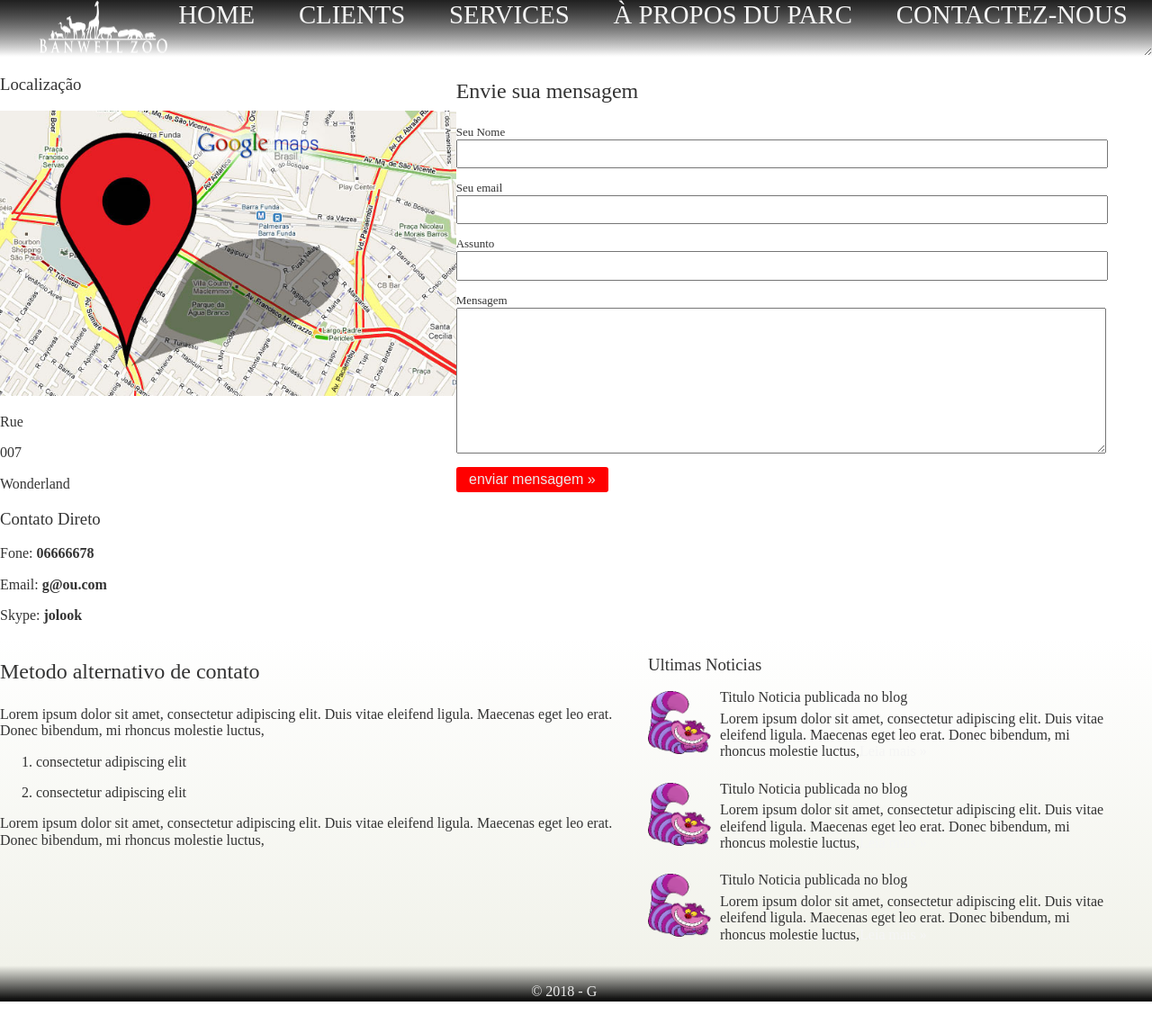
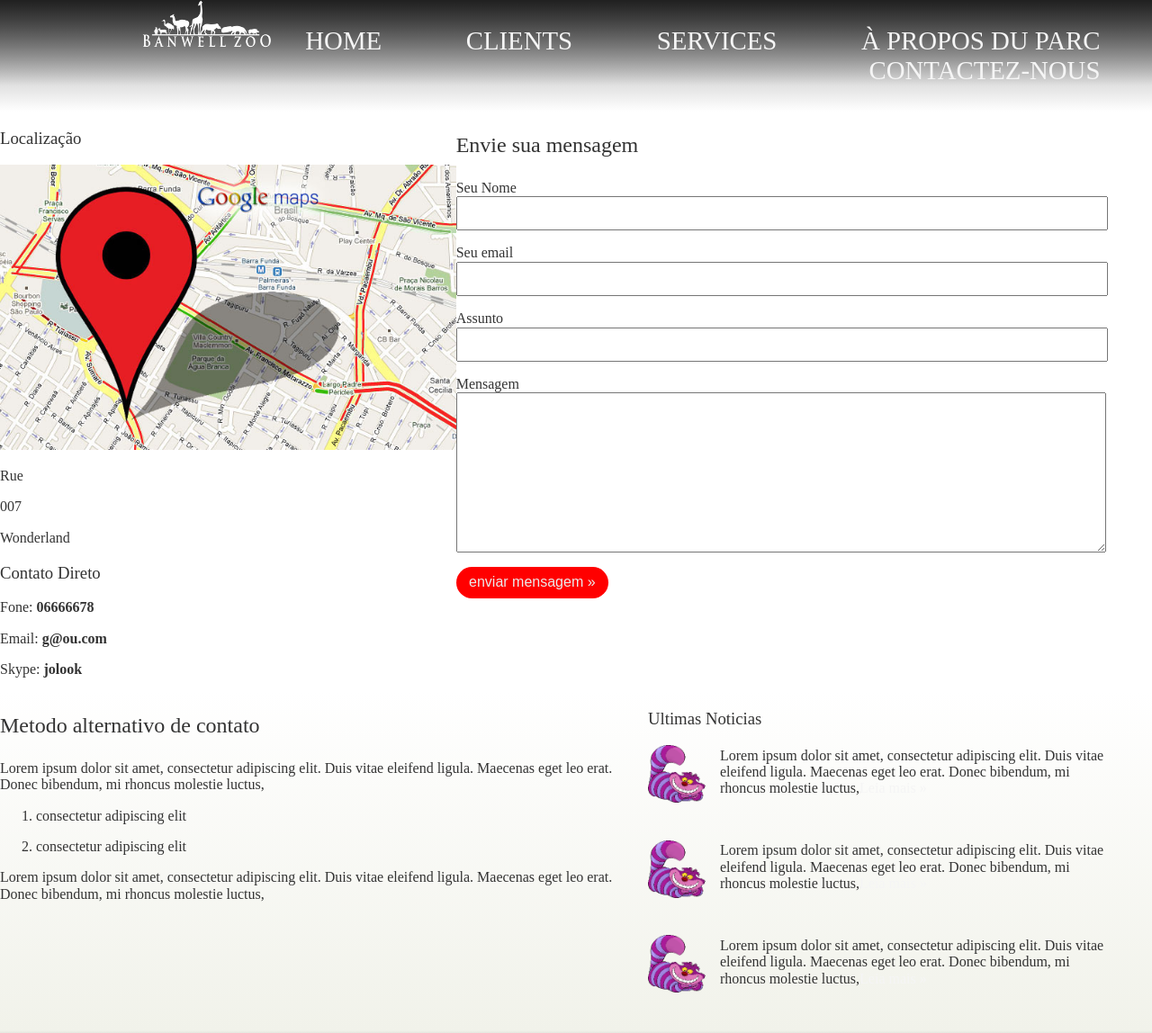
Before and after one commit to bieleite/zoo, a plain HTML site: page contato.html in a window 1280 px wide. Shown: the top 1148 px of the page at 90% size. Before the commit the page ends 1113 px from the top, so only its background shows below. Drawn offline with Linux system fonts and the light colour scheme; a web font is replaced by a local one.

Commit message:
Update estilo.css

```diff
--- a/css/estilo.css
+++ b/css/estilo.css
@@ -81,23 +81,23 @@ ul.inline li, ol.inline li{
 	margin-right: 1em;
 }
 ul.inline li:last-child, ol.inline li:last-child{
-	margin-right: 15px;
+	margin-right: 1em;
 }
 ul.sem-marcador, ol.sem-marcador{
 	list-style: none;
 }
 a.botao, input.botao{
 	background: red;
-	padding: 5px 10px;
-	border-radius: 3px;
+	padding: 5em 10em;
+	border-radius: 3em;
 	color: #ebebeb;
 	cursor: pointer;
-	margin: 5px 0;
+	margin: 1em 0;
 	display: inline-block;
 	border: none;
 }
 a.botao:hover, input.botao:hover{
-	background: red;
+	background: black;
 	text-decoration: none;
 }
 img{
@@ -107,7 +107,7 @@ img{
 /* layout do site*/
 .header{
 	background: linear-gradient(grey, white);
-	max-height: 64px;
+	max-height: 40em;
 }
 h1.logo{
 
@@ -118,7 +118,7 @@ h1.logo{
 .footer{
 	background: linear-gradient(#f1f2ea,black);
 	color: #ebebeb;
-	padding: 20px 0;
+	padding: 2em 0;
 	text-align: center;
 	font-weight: 100;
 }
@@ -128,8 +128,8 @@ h1.logo{
 	margin-top: 0;
 }
 .menu li a{
-	padding: 5px 10px;
-	border-radius: 3px;
+	padding: 0.5em 1em;
+	border-radius: 3em;
 }
 .menu li a:hover{
 	text-decoration: none;
@@ -140,34 +140,37 @@ h1.logo{
 	text-transform: uppercase;
 	text-align: right;
 	margin-bottom: 0;
+	height: 2.9em;
 }
 .menutopo li a{
-	padding: 5px 10px;
-	border-radius: 3px;
+	padding: 0.2em 0.5em;
+	border-radius: 0.2em;
+	background: rgba(220,220,220,0.3);
+	color: #B8860B;
 }
 .menutopo li a:hover{
 	text-decoration: none;
 	background: #1f3c58;
-	color: #ebebeb;
+	color: #B8860B;
 }
 ul.noticias li{
 	clear: both;
 	display: block;
 	overflow: hidden;
-	margin-bottom: 20px;
+	margin-bottom: 2em;
 }
 ul.noticias li img{
-	width: 70px;
+	width: 4em;
 	height: auto;
-	margin-right: 10px;
+	margin-right: 1em;
 	float: left;
 }
 ul.noticias li h4{
-	margin: -2px 0 5px 0;
+	margin: -2em 0 1em 0;
 	font-weight: 500;
 }
 ul.noticias li p{
-	margin: 5px 0;
+	margin: 1em 0;
 	font-weight: 300;
 }
 ul.noticias li p a{
@@ -175,17 +178,17 @@ ul.noticias li p a{
 }
 .contato label{
 	display: block;
-	font-size: 13px;
+	font-size: 1em;
 	font-weight: 300;
 }
 .contato input, .contato textarea{
 	display: block;
-	margin-bottom: 15px;
-	padding: 5px 2%;
+	margin-bottom: 1em;
+	padding: 0.5em 2%;
 	width: 96%;
 }
 .contato textarea{
-	height: 150px;
+	height: 10em;
 }
 .contato input.botao{
 	width: auto;
@@ -198,11 +201,28 @@ ul.noticias li p a{
   overflow: auto;
 }
 .centerlin{
-	display: flex;
+	/*display: flex;*/
   flex-direction: line;
   justify-content: center;
   resize: vertical;
-  overflow: auto;
+  /*overflow: auto;*/
+}
+.achetez{
+	position: relative;
+  	top: -5em;
+  	right: -30em;
+  	background: #B8860B;
+	color: #ebebeb;
+	padding: 0.2em 0.5em;
+	border-radius: 0.2em;
+	font-size: 1.5em;
+	text-transform: uppercase;
+}
+
+.achetez:hover{
+	text-decoration: none;
+	background: #1f3c58;
+	color: #ebebeb;
 }
 .imgcen{
 	width: 100%
@@ -225,6 +245,6 @@ ul.noticias li p a{
 #menubaix{
     background-image: -webkit-linear-gradient( transparent, black) !important;
     background-image: linear-gradient(transparent, black);
-    font-size: 1.5em;
+    font-size: 1.2em;
 
 }
```
